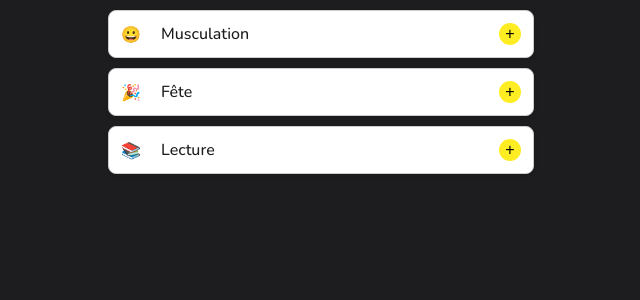
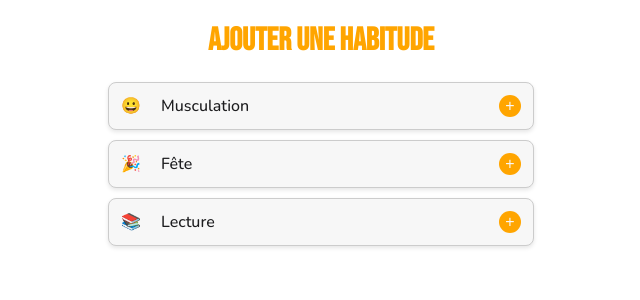
Before and after one commit to Kiruake/AyrtonChavesProjetFront, a Vue app: page /habits in a window 1280 px wide. Shown: the top 300 px of the page, without its empty margins (319-959 px from the left). Built offline with nearby package versions, Linux system fonts and the light colour scheme.

Commit message:
feat(NewColors): change variables and SCSS

```diff
--- a/src/assets/scss/fundations/_variables.scss
+++ b/src/assets/scss/fundations/_variables.scss
@@ -1,17 +1,17 @@
 // Colors
-$primaryColor: #FFED23;
+$primaryColor: orange;
 $primaryDarkColor: #5538ee;
-$white: #fff;
+$secondaryColor: #f7f7f7;
+$black: #1D1D1F;
 $gray100: #e3e5e5;
 $gray400: #979c9e;
 $gray800: #303437;
+$bodyBackground: white;
 
-$colors: (
-  "red": rgb(133, 13, 13),
-  "green": rgb(56, 184, 56),
-  "blue": rgb(60, 60, 218),
-);
 
 // Fonts
 $fontTextFamily: "Nunito", sans-serif;
+$fontTextSize: 1rem;
+
 $fontTitleFamily: "Bebas Neue", cursive;
+$fontTitleSize: 2.2rem;
--- a/src/assets/scss/main.scss
+++ b/src/assets/scss/main.scss
@@ -2,6 +2,6 @@
 @use 'fundations/functions';
 
 body{
-background-color: #1D1D1F;
+background-color: $bodyBackground;
 
 }
--- a/src/components/Button.vue
+++ b/src/components/Button.vue
@@ -22,7 +22,7 @@ defineProps<{
     background: $primaryColor;
     color: $gray800;
     font-family: $fontTextFamily;
-    font-weight: 700px;
+    font-weight: 700;
     padding: rem(8px) rem(36px);
     border-radius: rem(12px);
     border: 1px solid $primaryColor;
--- a/src/components/CardHabit.vue
+++ b/src/components/CardAddHabit.vue
@@ -32,32 +32,32 @@ const onAddClick = (index: number) => {
 </script>
 
 <template>
-  <div v-for="(variant, index) in localVariants" :key="index" class="card-habit">
+  <div v-for="(variant, index) in localVariants" :key="index" class="card-AddHabit">
     <div
-      class="card-habit__icon"
+      class="card-AddHabit__icon"
       contenteditable="true"
       @input="updateIcon(index, $event)"
     >
       {{ variant.icon }}
     </div>
     <div
-      class="card-habit__title"
+      class="card-AddHabit__title"
       contenteditable="true"
       @input="updateTitle(index, $event)"
     >
       {{ variant.title }}
     </div>
-    <button class="card-habit__button" @click="onAddClick(index)">+</button>
+    <button class="card-AddHabit__button" @click="onAddClick(index)">+</button>
   </div>
 </template>
 
 <style lang="scss">
 
-.card-habit {
+.card-AddHabit {
   display: flex;
   align-items: center;
   justify-content: space-between;
-  background-color: #FFFFFF;
+  background-color: $secondaryColor;
   border: 1px solid #ccc;
   border-radius: 8px;
   padding: 12px;
@@ -67,7 +67,7 @@ const onAddClick = (index: number) => {
   box-shadow: 0 2px 4px rgba(0, 0, 0, 0.1);
 
     &__icon {
-      font-size: 1rem;
+      font-size: $fontTextSize;
       margin-right: 10px;
       flex-shrink: 0;
       cursor: text;
@@ -76,8 +76,8 @@ const onAddClick = (index: number) => {
 
     &__title {
       flex-grow: 1;
-      font-size: 1rem;
-      color: #1D1D1F;
+      font-size: $fontTextSize;
+      color: $black;
       font-weight: 500;
       margin-left:10px;
       text-align: left;
@@ -90,9 +90,9 @@ const onAddClick = (index: number) => {
     }
 
     &__button {
-      font-size: 1rem;
-      color: black;
-      background-color: #FFED23;
+      font-size: $fontTextSize;
+      color: $secondaryColor;
+      background-color: $primaryColor;
       border: none;
       border-radius: 50%;
       width: 22px;
--- a/src/components/Form.vue
+++ b/src/components/Form.vue
@@ -90,10 +90,10 @@ defineProps({
   }
 
   &__title {
-    font-size: 2.3rem;
+    font-size: $fontTitleSize;
     margin-bottom: 60px;
-    color: #FFED23;
-    font-family: $fontTextFamily;
+    color: $primaryColor;
+    font-family: $fontTitleFamily;
   }
 
   &__field {
@@ -105,14 +105,15 @@ defineProps({
     padding: 10px;
     border: 1px solid #ccc;
     border-radius: 4px;
-    font-size: 1rem;
+    font-size: $fontTextSize;
+    font-family: $fontTextFamily;
 
     &--text {
-      font-size: 1rem;
+      font-size: $fontTextSize;
     }
 
     &--password {
-      font-size: 1rem;
+      font-size: $fontTextSize;
     }
 
     &:focus {
@@ -121,12 +122,9 @@ defineProps({
     }
   }
 
-  &__actions {
-    margin-top: 20px;
-
-    .login__alternate-action {
+    &__alternate-action {
       margin-top: 30px;
-      font-size: 0.9rem;
+      font-size: $fontTextSize;
       color: $gray800;
       font-family: $fontTextFamily;
       cursor: pointer;
@@ -134,9 +132,10 @@ defineProps({
       text-decoration: underline;
 
       &:hover {
-        color: #FFED23;
+        color: $primaryColor;
       }
-    }
+
+
   }
 }
 
--- a/src/router/index.ts
+++ b/src/router/index.ts
@@ -1,7 +1,7 @@
 import { createRouter, createWebHistory } from 'vue-router'
 import HomeView from '../views/HomeView.vue'
 import SignUpView from '../views/SignUpView.vue'
-import HabitsView from '../views/HabitsView.vue'
+import HabitsView from '../views/AddHabitsView.vue'
 
 const router = createRouter({
   history: createWebHistory(import.meta.env.BASE_URL),
--- /dev/null
+++ b/src/views/AddHabitsView.vue
@@ -0,0 +1,30 @@
+<script setup lang="ts">
+
+
+import CardAddHabit from '../components/CardAddHabit.vue'
+
+
+</script>
+
+<template>
+  <main>
+
+
+    <h1 class="title">ajouter une habitude</h1>
+
+
+<CardAddHabit/>
+
+  </main>
+</template>
+
+<style lang="scss">
+
+.title {
+  font-family: $fontTitleFamily;
+  text-align: center;
+  color: $primaryColor;
+  font-size: 2rem
+}
+
+</style>
--- a/src/views/HabitsView.vue
+++ /dev/null
@@ -1,21 +0,0 @@
-<script setup lang="ts">
-
-
-import CardHabit from '../components/CardHabit.vue'
-
-
-</script>
-
-<template>
-  <main>
-
-
-<CardHabit/>
-
-  </main>
-</template>
-
-<style lang="scss">
-
-
-</style>
```
Also changed, not shown: public/images/LogoTracker.svg, 1 other file (tests, documents, lock files or other folders).
